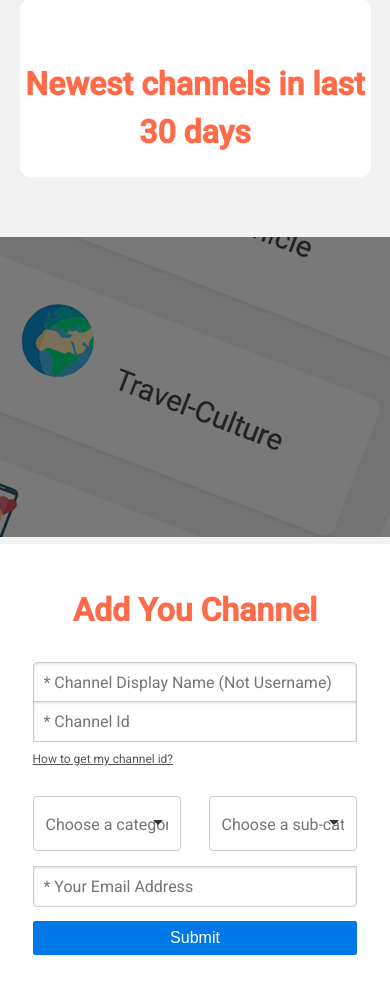
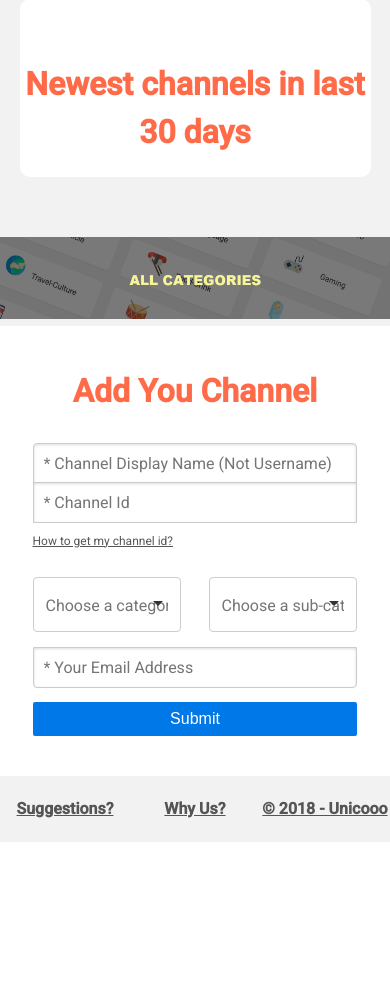
Before and after one commit to Windsooon/best-channels, a Django app: page / in a window 390 px wide; the page is wider, and only the part inside the window is pictured. Shown: the part 1341-2335 px from the top of that part. After the commit the page ends 2183 px from the top of that part, so only its background shows below. Run offline with Django 3.2, Linux system fonts and the light colour scheme; data that the repository does not hold is empty; some libraries are stand-ins or nearby versions.

Commit message:
fix css style

```diff
--- a/django_base/static/css/base.css
+++ b/django_base/static/css/base.css
@@ -255,3 +255,7 @@ pre {
 #banner-div {
     text-align: center;
 }
+
+#banner-img {
+    max-width: 100%;
+}
--- a/django_base/static/css/cate.css
+++ b/django_base/static/css/cate.css
@@ -199,7 +199,7 @@
         font-weight: bold;
     }
     .channel-content-span {
-        font-size: 3vw;
+        font-size: 4vw;
     }
     .channel-sub-div {
         display: block;
--- a/django_base/templates/base.html
+++ b/django_base/templates/base.html
@@ -122,7 +122,7 @@
 
   {% block banner %}
   <div id="banner-div">
-    <a id="all-categories-a" href="/all/"><img src="{% static 'imgs/all.png' %}"/></a>
+    <a id="all-categories-a" href="/all/"><img id="banner-img" src="{% static 'imgs/all.png' %}"/></a>
   </div>
   {% endblock %}
 
```
